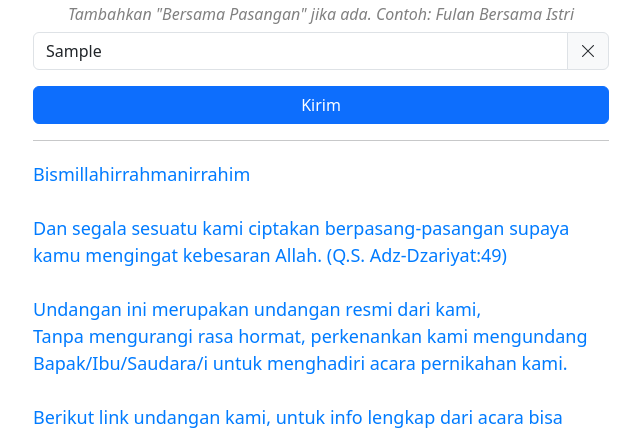
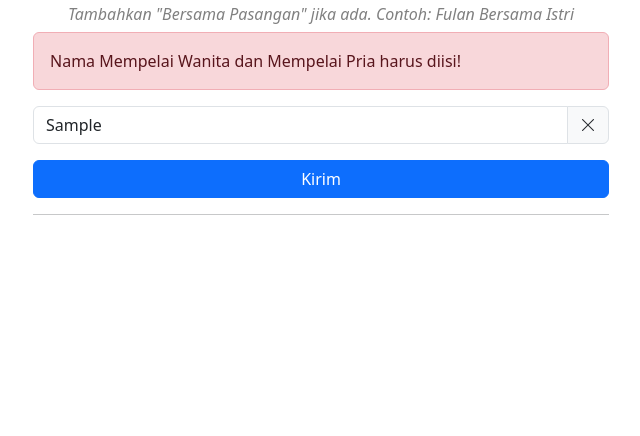
Before and after one commit to puade/rezka-tika, a plain HTML site: page formtamu.html in a window 1280 px wide. Both pictures are taken after typing "Sample" into the empty fields and a click on the button "Kirim". Shown: the part 363-799 px from the top of the page, without its empty margins (319-959 px from the left). Drawn offline with nearby package versions, Linux system fonts and the light colour scheme.

Commit message:
Update formtamu.html

```diff
--- a/formtamu.html
+++ b/formtamu.html
@@ -25,14 +25,16 @@
         .input-group-append {
             cursor: pointer;
         }
+        .alert {
+            display: none;
+        }
     </style>
 </head>
 <body>
 
 <div class="container">
     <!-- Form untuk mengganti nama Ikha & Jery -->
-
-    <div  style="background-color: #e1f2ff; padding:10px; border-radius:10px;">
+    <div style="background-color: #e1f2ff; padding:10px; border-radius:10px;">
         <h2 class="text-center">Nama Mempelai</h2>
         <div class="mb-3">
             <label for="wanitaInput" class="form-label">Mempelai Wanita:</label>
@@ -47,6 +49,12 @@
 
     <h2 class="text-center">Nama Tamu Undangan</h2>
     <h6 class="text-center"><i style="color:gray;">Tambahkan "Bersama Pasangan" jika ada. Contoh: Fulan Bersama Istri</i></h6>
+
+    <!-- Alert for empty "Mempelai" fields -->
+    <div id="alertMessage" class="alert alert-danger" role="alert">
+        Nama Mempelai Wanita dan Mempelai Pria harus diisi!
+    </div>
+
     <form id="namaForm">
         <div class="mb-3 input-group">
             <input type="text" class="form-control" id="namaInput" placeholder="Masukkan nama" required>
@@ -72,6 +80,20 @@
         event.preventDefault();  // Menghindari halaman reload saat submit
 
         // Ambil nama dari input
+        var wanita = document.getElementById('wanitaInput').value;
+        var pria = document.getElementById('priaInput').value;
+
+        // Validasi apakah kedua kolom "Mempelai" sudah diisi
+        if (!wanita || !pria) {
+            // Jika tidak diisi, tampilkan pesan peringatan
+            document.getElementById('alertMessage').style.display = 'block';
+            return;  // Hentikan proses jika ada yang kosong
+        } else {
+            // Jika sudah diisi, sembunyikan pesan peringatan
+            document.getElementById('alertMessage').style.display = 'none';
+        }
+
+        // Ambil nama tamu undangan
         var nama = document.getElementById('namaInput').value;
 
         // Memastikan setiap kata dimulai dengan huruf kapital dan mengganti spasi dengan '+'
@@ -81,10 +103,6 @@
                 return kata.charAt(0).toUpperCase() + kata.slice(1).toLowerCase();  // Kapitalkan huruf pertama
             })
             .join('+' );  // Gabungkan kembali dengan '+' sebagai pengganti spasi
-
-        // Ambil nama Ikha & Jery
-        var ikha = document.getElementById('wanitaInput').value;
-        var jery = document.getElementById('priaInput').value;
 
         // Membuat output dengan teks yang diinginkan dan mengganti "Ikha & Jery"
         var output = `Bismillahirrahmanirrahim
@@ -96,7 +114,7 @@ Tanpa mengurangi rasa hormat, perkenankan kami mengundang Bapak/Ibu/Saudara/i un
 
 Berikut link undangan kami, untuk info lengkap dari acara bisa kunjungi :
 
-https://puade.github.io/rezka-tika/?kepada=${formattedNama}
+https://rockychk.github.io/ikhajery/?kepada=${formattedNama}
 
 Merupakan suatu kebahagiaan bagi kami apabila Bapak/Ibu/Saudara/i berkenan untuk hadir dan memberikan doa restu.
 
@@ -105,7 +123,7 @@ Terimakasih...
 Wassalamualaikum Warahmatullahi Wabarakatuh
 
 Hormat kami
-${ikha} & ${jery}`;
+${wanita} & ${pria}`;
 
         // Tampilkan hasil output
         document.getElementById('output').textContent = output;
```
Lines whose indentation alone changed are shown as unchanged.
